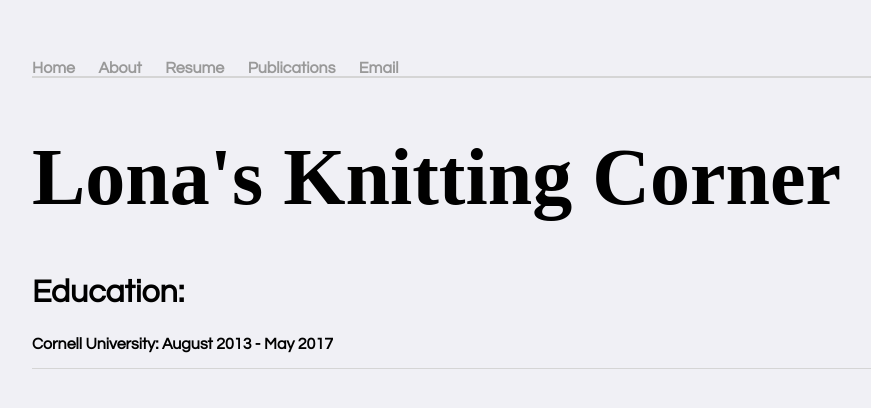
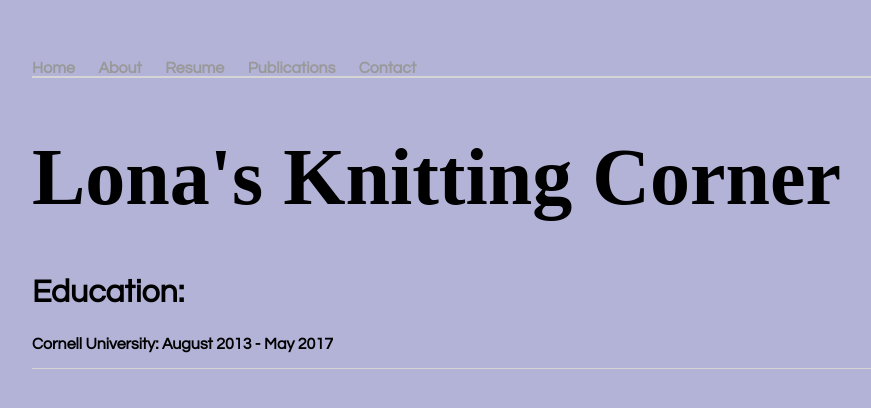
Before and after one commit to ls484/ls484.github.io, a plain HTML site: page index.html in a window 1280 px wide. Shown: the whole page, without its empty margins (32-903 px from the left). Drawn offline with Linux system fonts and the light colour scheme.

Commit message:
Color Scheme

```diff
--- a/index.html
+++ b/index.html
@@ -11,9 +11,9 @@
     		<ul>
         		<li><a href=>Home</a></li>
 	        	<li><a href="/about.html">About</a></li>
-		  		<li><a href="LeonaMarieSharpstene.pdf">Resume</a></li>
+		  		<li><a href="/LeonaMarieSharpstene.pdf">Resume</a></li>
         		<li><a href="/blog">Publications</a></li>
-				<li><a href="mailto:ls484@cornell.edu">Email</a></li>
+				<li><a href="/contactinfo.html">Contact</a></li>
     		</ul>
 		</nav>
 
--- a/main.css
+++ b/main.css
@@ -1,14 +1,16 @@
 body {
     margin: 60px auto;
     width: 90%;
-    background-color: #F0F0F5;
+    background-color: #B3B3D7;
 }
+
 nav ul {
     font-family:'Century Gothic', 'Arial', 'Sans-Serif';
     padding: 0px;
     list-style: none;
     font-weight: bold;
     border-bottom: 2px solid #d5d5d5;
+    color: #000078;
 }
 
 nav ul li {
```
Also changed, not shown: about.html (+4 -0 lines).
